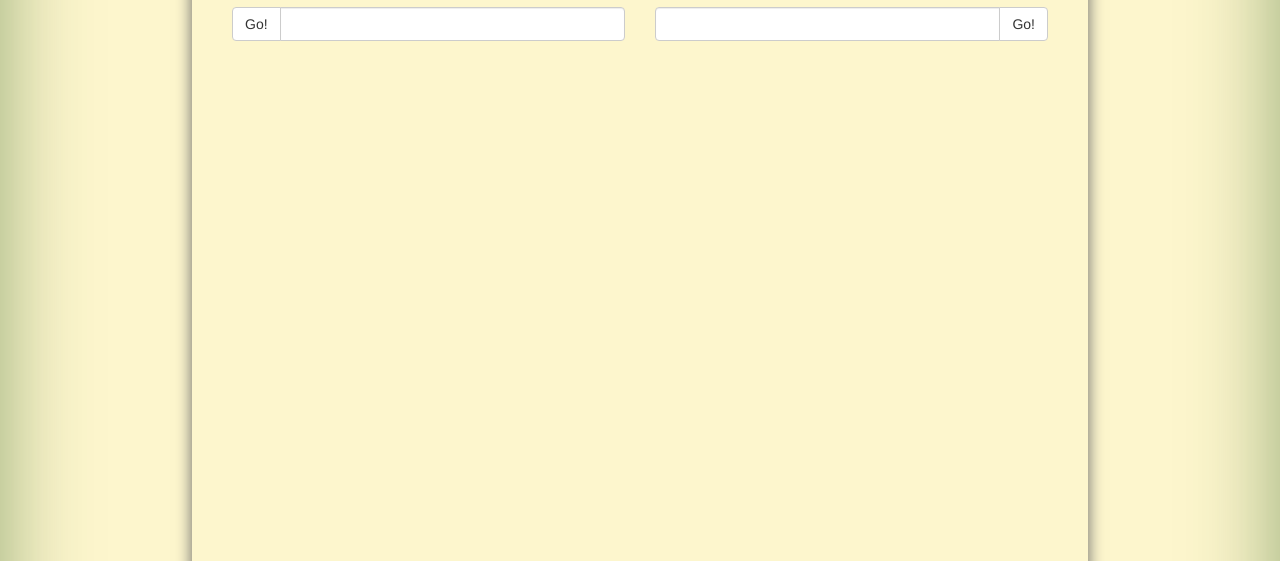
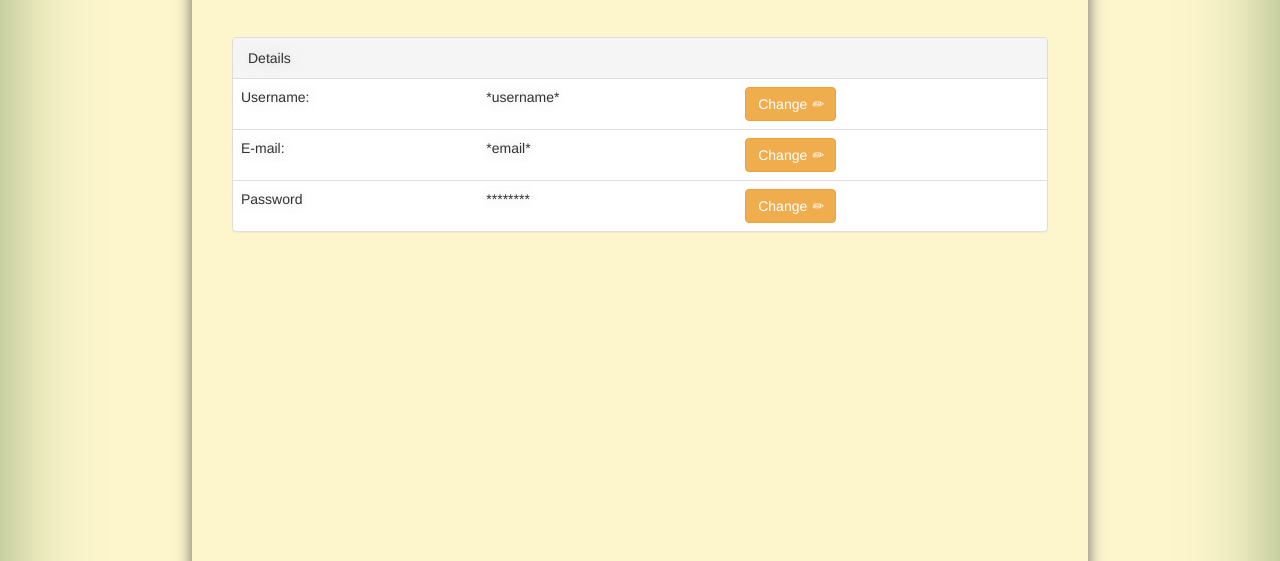
Before and after one commit to Uberi/qodex, a plain HTML site: page static/profile/index.html in a window 1280 px wide. Shown: the part 239-800 px from the top of the page. Drawn offline with nearby package versions, Linux system fonts and the light colour scheme; files whose address does not match are found by name.

Commit message:
Added user info table to prof. page

```diff
--- a/static/profile/index.html
+++ b/static/profile/index.html
@@ -31,24 +31,30 @@
 		<article>
 			<div class="horizontal-buffer"></div>
 			<h2 style="text-align:center;border-bottom:3px solid #333;padding-bottom:20px">*Username*'s Profile</h2>
-			<div class="row">
-				<div class="col-lg-6">
-					<div class="input-group">
-						<span class="input-group-btn">
-							<button class="btn btn-default" type="button">Go!</button>
-						</span>
-						<input type="text" class="form-control">
-					</div><!-- /input-group -->
-				</div><!-- /.col-lg-6 -->
-				<div class="col-lg-6">
-					<div class="input-group">
-						<input type="text" class="form-control">
-						<span class="input-group-btn">
-							<button class="btn btn-default" type="button">Go!</button>
-						</span>
-					</div><!-- /input-group -->
-				</div><!-- /.col-lg-6 -->
-			</div><!-- /.row -->
+			<div class="horizontal-buffer"></div>
+			<div class="panel panel-default">
+				<!-- Default panel contents -->
+				<div class="panel-heading">Details</div>
+
+				<!-- Table -->
+				<table class="table">
+				    <tr>
+						<td>Username:</td>
+						<td>*username*</td>
+						<td><button class="btn btn-warning">Change <i class="glyphicon-white glyphicon-pencil"></i></button></td>
+					</tr>
+					<tr>
+						<td>E-mail:</td>
+						<td>*email*</td>
+						<td><button class="btn btn-warning">Change <i class="glyphicon-white glyphicon-pencil"></i></button></td>
+					</tr>
+					<tr>
+						<td>Password</td>
+						<td>********</td>
+						<td><button class="btn btn-warning">Change <i class="glyphicon-white glyphicon-pencil"></i></button></td>
+					</tr>
+				</table>
+			</div>
 		</article>
 		<div class="navbar navbar-inverse  navbar-fixed-top" role="navigation">
 			<div class="container">
```
